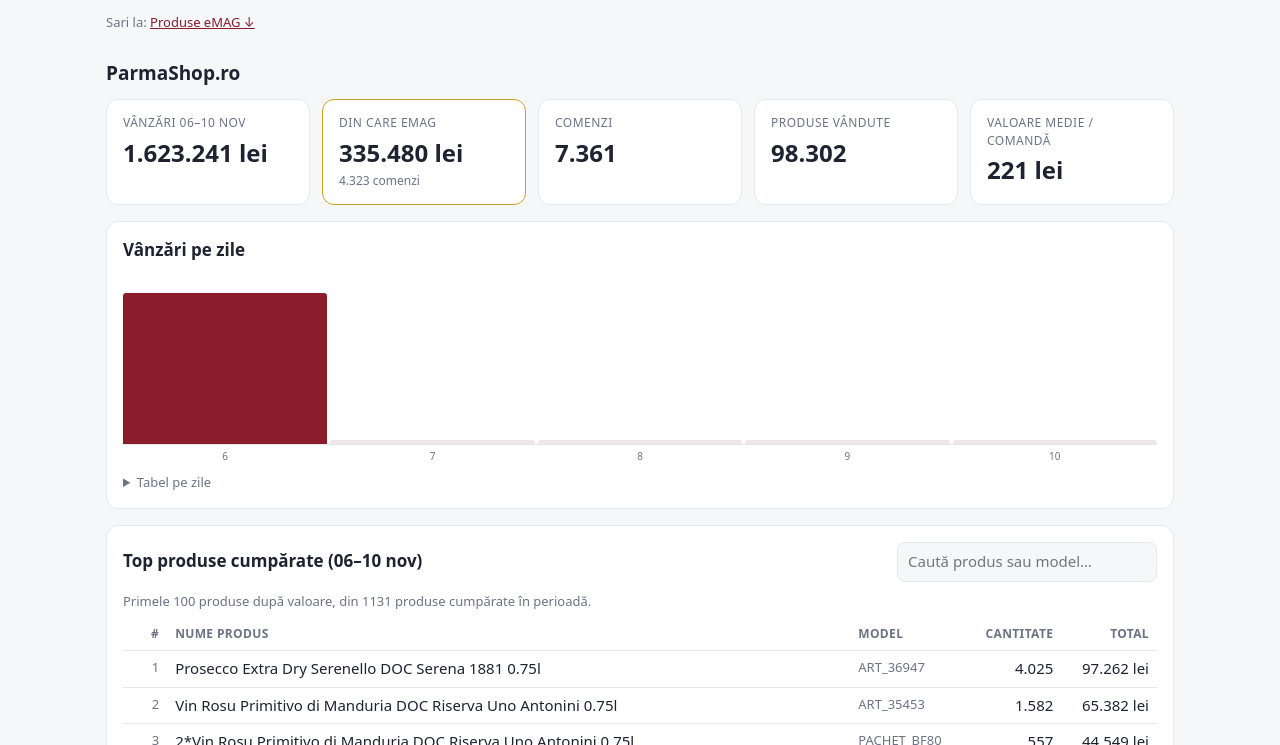
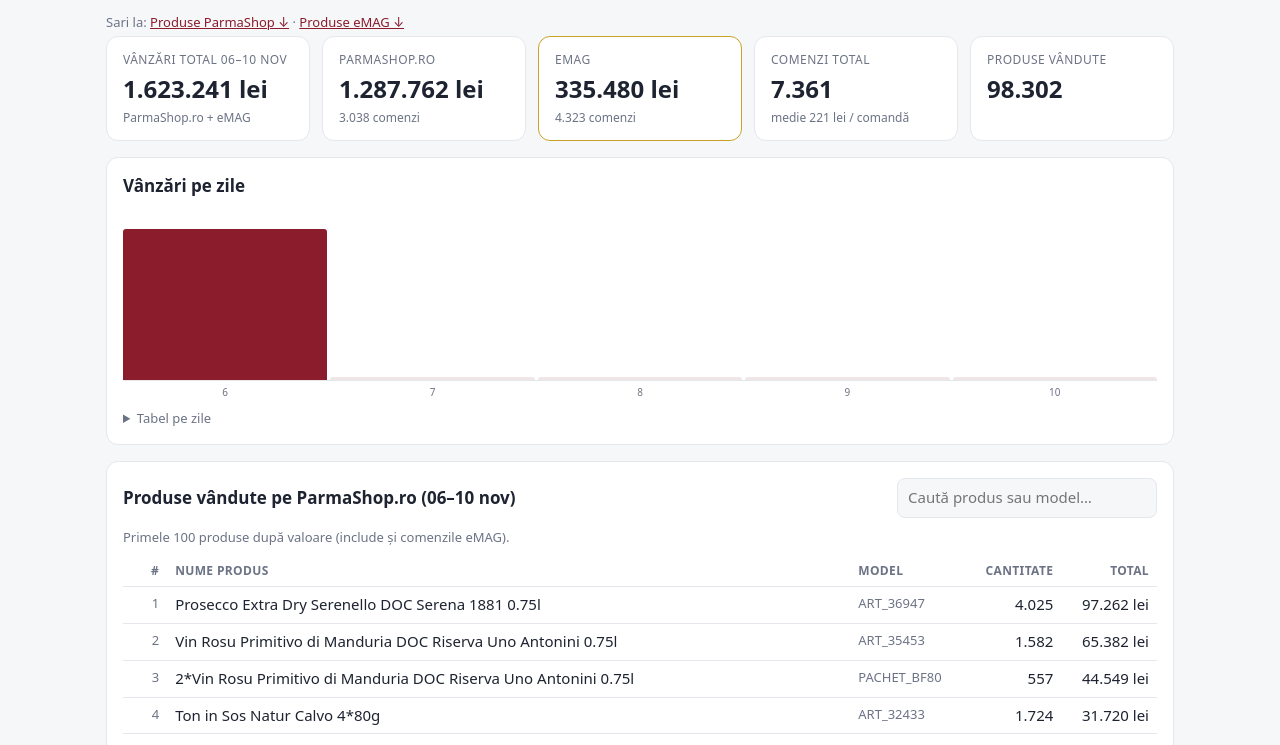
Before and after one commit to Geanta1/bf-drinks, a plain HTML site: page rapoarte/index.html in a window 1280 px wide. Shown: the part 55-800 px from the top of the page. Drawn offline with Linux system fonts and the light colour scheme.

Commit message:
Split ParmaShop / eMAG: comenzi si produse separat

```diff
--- a/rapoarte/index.html
+++ b/rapoarte/index.html
@@ -53,26 +53,25 @@ details summary{cursor:pointer;color:var(--muted);font-size:13px;margin-top:10px
   <div class="upd">Actualizat: <b id="upd">–</b> · se reîmprospătează automat</div>
 </header>
 <div class="err" id="err"></div>
-<div class="upd" id="nav" style="display:none;margin-bottom:4px">Sari la: <a href="#emag" style="color:var(--acc)">Produse eMAG ↓</a></div>
-<h3 class="sec">ParmaShop.ro <small id="psupd"></small></h3>
+<div class="upd" style="margin-bottom:4px">Sari la: <a href="#prodps" style="color:var(--acc)">Produse ParmaShop ↓</a> · <a href="#emag" style="color:var(--acc)">Produse eMAG ↓</a></div>
 <section class="kpis">
-  <div class="kpi"><div class="l">Vânzări 06–10 nov</div><div class="v" id="psk1">–</div></div>
-  <div class="kpi em"><div class="l">din care eMAG</div><div class="v" id="emk1">–</div><div class="s" id="emk2">–</div></div>
-  <div class="kpi"><div class="l">Comenzi</div><div class="v" id="psk2">–</div></div>
-  <div class="kpi"><div class="l">Produse vândute</div><div class="v" id="psk3">–</div></div>
-  <div class="kpi"><div class="l">Valoare medie / comandă</div><div class="v" id="psk4">–</div></div>
+  <div class="kpi"><div class="l">Vânzări total 06–10 nov</div><div class="v" id="k1">–</div><div class="s">ParmaShop.ro + eMAG</div></div>
+  <div class="kpi"><div class="l">ParmaShop.ro</div><div class="v" id="pk1">–</div><div class="s" id="pk2">–</div></div>
+  <div class="kpi em"><div class="l">eMAG</div><div class="v" id="ek1">–</div><div class="s" id="ek2">–</div></div>
+  <div class="kpi"><div class="l">Comenzi total</div><div class="v" id="k2">–</div><div class="s" id="k4">–</div></div>
+  <div class="kpi"><div class="l">Produse vândute</div><div class="v" id="k3">–</div></div>
 </section>
 <section class="card">
   <h2>Vânzări pe zile</h2>
-  <div class="chart" id="pschart"></div>
-  <div class="days" id="psdays"></div>
+  <div class="chart" id="chart"></div>
+  <div class="days" id="days"></div>
   <details><summary>Tabel pe zile</summary>
-    <div class="scroll"><table><thead><tr><th>Data</th><th class="n">Comenzi</th><th class="n">Produse</th><th class="n">Total</th></tr></thead><tbody id="psdayt"></tbody></table></div>
+    <div class="scroll"><table><thead><tr><th>Data</th><th class="n">Comenzi ParmaShop</th><th class="n">Comenzi eMAG</th><th class="n">Vânzări ParmaShop</th><th class="n">Vânzări eMAG</th><th class="n">Total</th></tr></thead><tbody id="dayt"></tbody></table></div>
   </details>
 </section>
-<section class="card">
+<section class="card" id="prodps">
   <div class="tools">
-    <h2 style="margin:0">Top produse cumpărate (06–10 nov)</h2>
+    <h2 style="margin:0">Produse vândute pe ParmaShop.ro (06–10 nov)</h2>
     <input type="search" id="psq" placeholder="Caută produs sau model…">
   </div>
   <div class="upd" id="pspinfo" style="margin-bottom:8px"></div>
@@ -81,9 +80,7 @@ details summary{cursor:pointer;color:var(--muted);font-size:13px;margin-top:10px
     <tbody id="pspt"></tbody>
   </table></div>
 </section>
-<div id="emwrap" style="display:none">
-<h3 class="sec" id="emag">eMAG Marketplace <small id="emupd"></small></h3>
-<section class="card">
+<section class="card" id="emag">
   <div class="tools">
     <h2 style="margin:0">Produse vândute pe eMAG (06–10 nov)</h2>
     <input type="search" id="emq" placeholder="Caută produs sau model…">
@@ -95,7 +92,6 @@ details summary{cursor:pointer;color:var(--muted);font-size:13px;margin-top:10px
   </table></div>
 </section>
 </div>
-</div>
 <script>
 const lei=v=>v.toLocaleString('ro-RO',{minimumFractionDigits:0,maximumFractionDigits:0})+' lei';
 const int=v=>v.toLocaleString('ro-RO');
@@ -103,24 +99,24 @@ const esc=s=>String(s).replace(/[&<>"]/g,c=>({'&':'&amp;','<':'&lt;','>':'&gt;',
 const $=id=>document.getElementById(id);
 const fmtT=u=>new Date(u).toLocaleString('ro-RO',{timeZone:'Europe/Bucharest',day:'2-digit',month:'2-digit',year:'numeric',hour:'2-digit',minute:'2-digit'});
 const B={ps:{D:null,k:3,dir:-1},em:{D:null,k:3,dir:-1}};
-function render(x,D){
-  B[x].D=D;const s=D.s, byDay={}; s.forEach(r=>byDay[r[0]]=r);
-  const tot=s.reduce((a,r)=>a+r[3],0),ord=s.reduce((a,r)=>a+r[1],0),it=s.reduce((a,r)=>a+r[2],0);
-  $(x+'k1').textContent=lei(tot);$(x+'k2').textContent=int(ord);$(x+'k3').textContent=int(it);$(x+'k4').textContent=ord?lei(tot/ord):'–';
-  const max=Math.max(1,...s.map(r=>r[3]));let ch='',dl='',tb='';
-  for(let d=6;d<=10;d++){const r=byDay[d];const h=r?Math.max(1,r[3]/max*100):0;
-    ch+=`<div class="col${r?'':' f'}"><div class="tip">${d} nov: ${r?lei(r[3])+' · '+int(r[1])+' com.':'fără date'}</div><div class="b" style="height:${r?h:2}%"></div></div>`;
+const sum=(s,i)=>s.reduce((a,r)=>a+r[i],0);
+function render(D){
+  const E=D.e||{s:[],p:[],n:0};const byT={},byE={};D.s.forEach(r=>byT[r[0]]=r);E.s.forEach(r=>byE[r[0]]=r);
+  const tot=sum(D.s,3),ord=sum(D.s,1),it=sum(D.s,2),eTot=sum(E.s,3),eOrd=sum(E.s,1);
+  const pTot=Math.max(0,tot-eTot),pOrd=Math.max(0,ord-eOrd);
+  $('k1').textContent=lei(tot);$('k2').textContent=int(ord);$('k3').textContent=int(it);$('k4').textContent=ord?'medie '+lei(tot/ord)+' / comandă':'';
+  $('pk1').textContent=lei(pTot);$('pk2').textContent=int(pOrd)+' comenzi';
+  $('ek1').textContent=lei(eTot);$('ek2').textContent=int(eOrd)+' comenzi';
+  const max=Math.max(1,...D.s.map(r=>r[3]));let ch='',dl='',tb='';
+  for(let d=6;d<=10;d++){const r=byT[d],e=byE[d]||[d,0,0,0];const h=r?Math.max(1,r[3]/max*100):0;
+    ch+=`<div class="col${r?'':' f'}"><div class="tip">${d} nov: ${r?lei(r[3])+' · '+int(r[1])+' com. (eMAG '+int(e[1])+')':'fără date'}</div><div class="b" style="height:${r?h:2}%"></div></div>`;
     dl+=`<span>${d}</span>`;
-    if(r)tb+=`<tr><td>${String(d).padStart(2,'0')}.11.2026</td><td class="n">${int(r[1])}</td><td class="n">${int(r[2])}</td><td class="n">${lei(r[3])}</td></tr>`;}
-  $(x+'chart').innerHTML=ch;$(x+'days').innerHTML=dl;$(x+'dayt').innerHTML=tb+`<tr><th>Total</th><th class="n">${int(ord)}</th><th class="n">${int(it)}</th><th class="n">${lei(tot)}</th></tr>`;
-  $(x+'pinfo').textContent=`Primele ${D.p.length} produse după valoare, din ${D.n} produse cumpărate în perioadă.`;
-  renderP(x);
-}
-function renderEm(E){
-  B.em.D=E;const s=E.s;const tot=s.reduce((a,r)=>a+r[3],0),ord=s.reduce((a,r)=>a+r[1],0);
-  $('emk1').textContent=lei(tot);$('emk2').textContent=int(ord)+' comenzi';
-  $('empinfo').textContent=`Primele ${E.p.length} produse după valoare, din ${E.n} produse vândute pe eMAG în perioadă.`;
-  renderP('em');
+    if(r)tb+=`<tr><td>${String(d).padStart(2,'0')}.11.2026</td><td class="n">${int(Math.max(0,r[1]-e[1]))}</td><td class="n">${int(e[1])}</td><td class="n">${lei(Math.max(0,r[3]-e[3]))}</td><td class="n">${lei(e[3])}</td><td class="n">${lei(r[3])}</td></tr>`;}
+  $('chart').innerHTML=ch;$('days').innerHTML=dl;$('dayt').innerHTML=tb+`<tr><th>Total</th><th class="n">${int(pOrd)}</th><th class="n">${int(eOrd)}</th><th class="n">${lei(pTot)}</th><th class="n">${lei(eTot)}</th><th class="n">${lei(tot)}</th></tr>`;
+  B.ps.D=D;B.em.D=E;
+  $('pspinfo').textContent=D.po?`Primele ${D.p.length} produse după valoare, fără comenzile venite din eMAG.`:`Primele ${D.p.length} produse după valoare (include și comenzile eMAG).`;
+  $('empinfo').textContent=`Primele ${E.p.length} produse după valoare, din ${E.n} produse vândute pe eMAG în perioadă`+(D.e?` · date eMAG din ${fmtT(D.e.u)}`:'')+'.';
+  renderP('ps');renderP('em');
 }
 function renderP(x){
   const b=B[x],D=b.D;if(!D)return;const q=$(x+'q').value.trim().toLowerCase();
@@ -134,8 +130,7 @@ function renderP(x){
 });
 async function load(){
   try{const r=await fetch('data.json?t='+Date.now(),{cache:'no-store'});if(!r.ok)throw new Error(r.status);const D=await r.json();$('err').style.display='none';
-    $('upd').textContent=fmtT(D.u);render('ps',D);
-    if(D.e){$('emwrap').style.display='';$('nav').style.display='';$('emupd').textContent='date eMAG din '+fmtT(D.e.u);renderEm(D.e);}
+    $('upd').textContent=fmtT(D.u);render(D);
   }catch(e){$('err').textContent='Nu am putut încărca datele ('+e.message+').';$('err').style.display='block';}
 }
 load();setInterval(load,5*60*1000);
```
